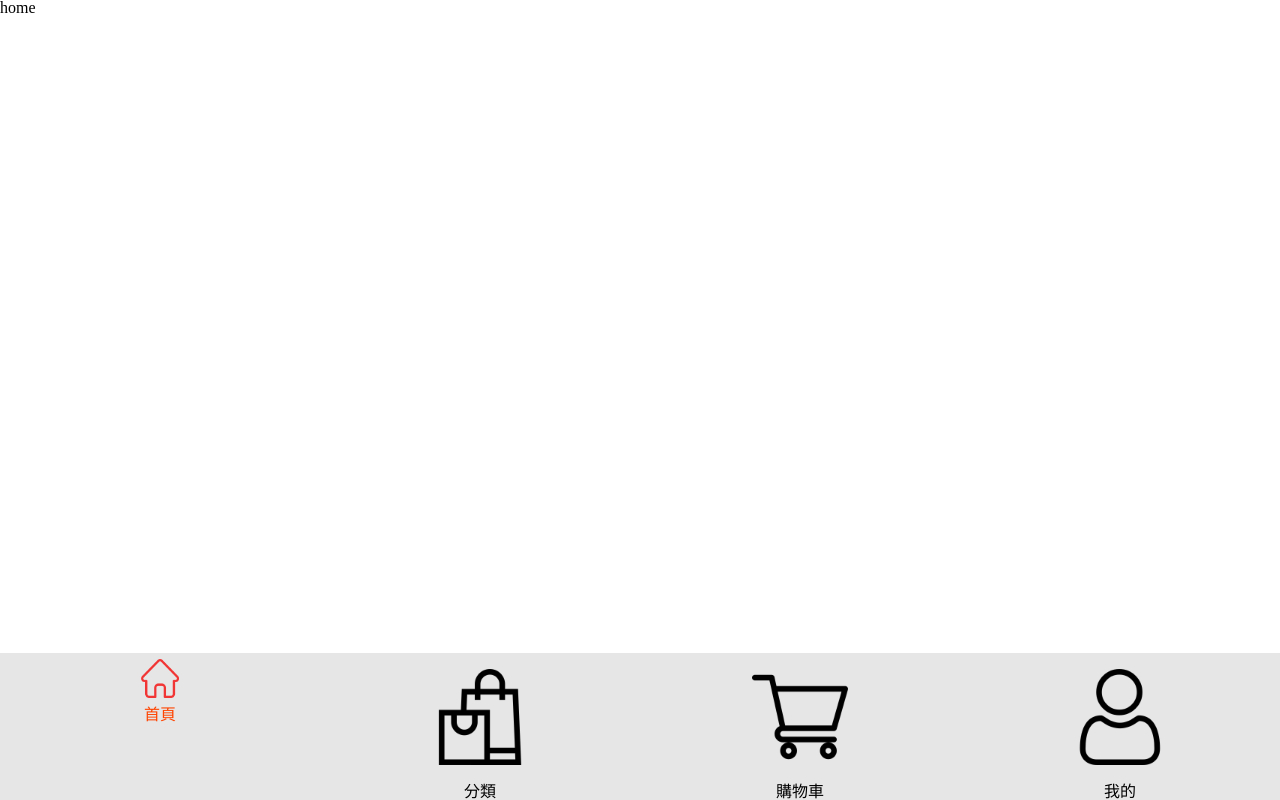
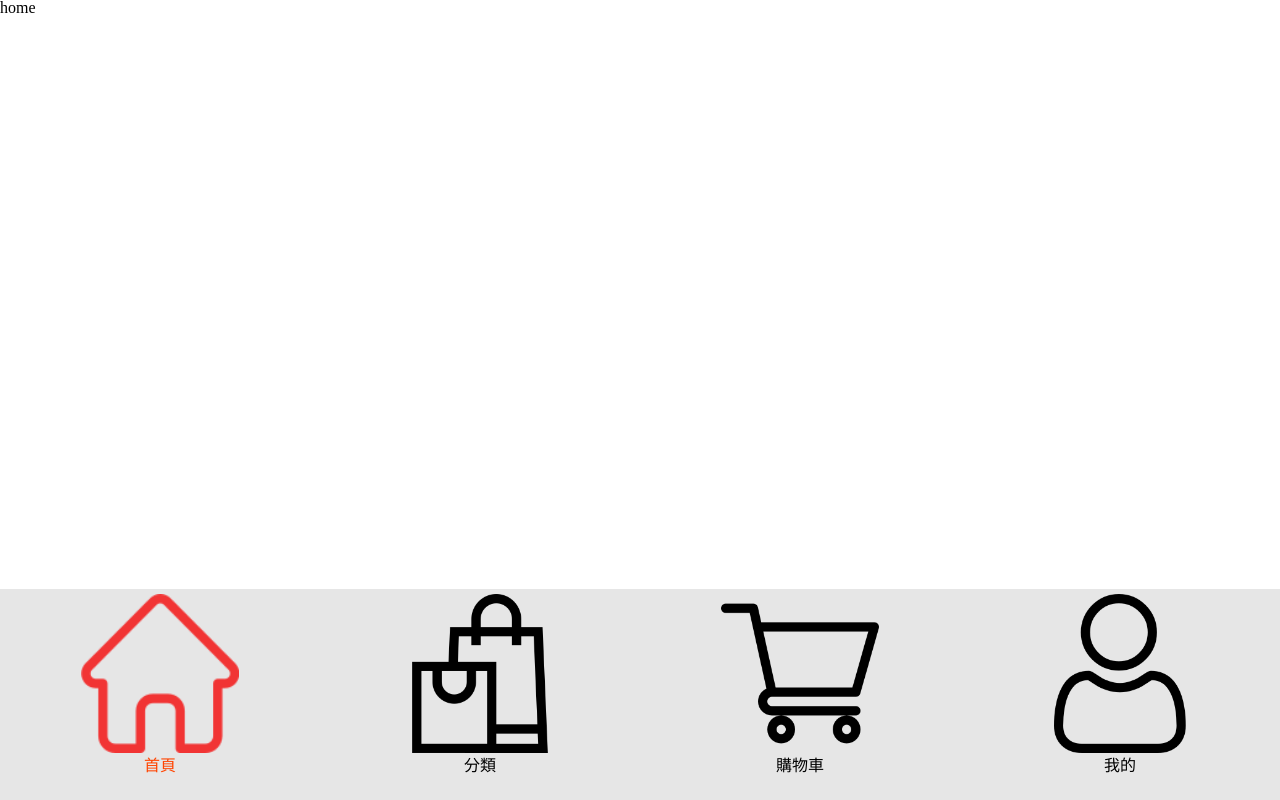
Before and after one commit to gitakachan/mall, a Vue app: page /home in a window 1280 px wide. Built offline with nearby package versions, Linux system fonts and the light colour scheme.

Commit message:
style調整

```diff
--- a/public/index.html
+++ b/public/index.html
@@ -1,15 +1,19 @@
 <!DOCTYPE html>
 <html lang="">
   <head>
-    <meta charset="utf-8">
-    <meta http-equiv="X-UA-Compatible" content="IE=edge">
-    <meta name="viewport" content="width=device-width,initial-scale=1.0">
-    <link rel="icon" href="<%= BASE_URL %>favicon.ico">
+    <meta charset="utf-8" />
+    <meta http-equiv="X-UA-Compatible" content="IE=edge" />
+    <meta name="viewport" content="width=device-width,initial-scale=1.0" />
+    <link rel="icon" href="<%= BASE_URL %>favicon.ico" />
     <title><%= htmlWebpackPlugin.options.title %></title>
   </head>
   <body>
     <noscript>
-      <strong>We're sorry but <%= htmlWebpackPlugin.options.title %> doesn't work properly without JavaScript enabled. Please enable it to continue.</strong>
+      <strong
+        >We're sorry but <%= htmlWebpackPlugin.options.title %> doesn't work
+        properly without JavaScript enabled. Please enable it to
+        continue.</strong
+      >
     </noscript>
     <div id="app"></div>
     <!-- built files will be auto injected -->
--- a/src/components/common/TabBarItem.vue
+++ b/src/components/common/TabBarItem.vue
@@ -1,12 +1,12 @@
 <template>
   <div class="tab-bar-item" @click="itemClick">
-    <div v-if="!isActive">
+    <div class="img" v-if="!isActive">
       <slot name="img"> </slot>
     </div>
-    <div v-else>
+    <div class="img" v-else>
       <slot name="imgActive"> </slot>
     </div>
-    <div :style="activeStyle">
+    <div class="title" :style="activeStyle">
       <slot name="title"></slot>
     </div>
   </div>
--- a/src/components/content/MainTabBar.vue
+++ b/src/components/content/MainTabBar.vue
@@ -73,15 +73,19 @@
   background-color: rgb(230, 230, 230);
 
   .tab-bar-item {
-    display: flex;
     flex: 1;
-    flex-direction: column;
-    align-items: center;
-  }
+    padding: 0 5%;
 
-  img {
-    width: 40%;
-    padding: 5%;
+    .img {
+      height: 80%;
+
+      img {
+        width: 100%;
+        height: 100%;
+        object-fit: contain;
+        padding: 5px;
+      }
+    }
   }
 }
 </style>
```
Also changed, not shown: 1 other file (tests, documents, lock files or other folders).
